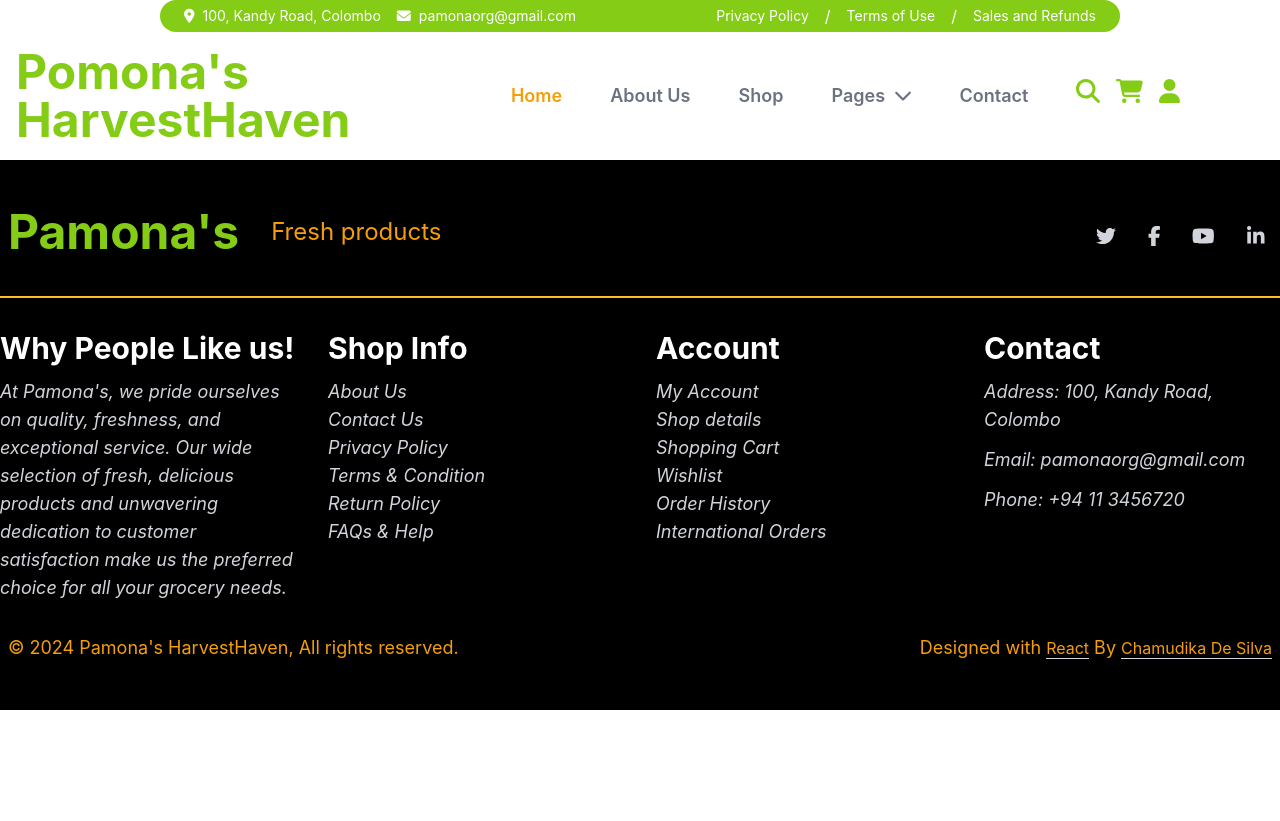
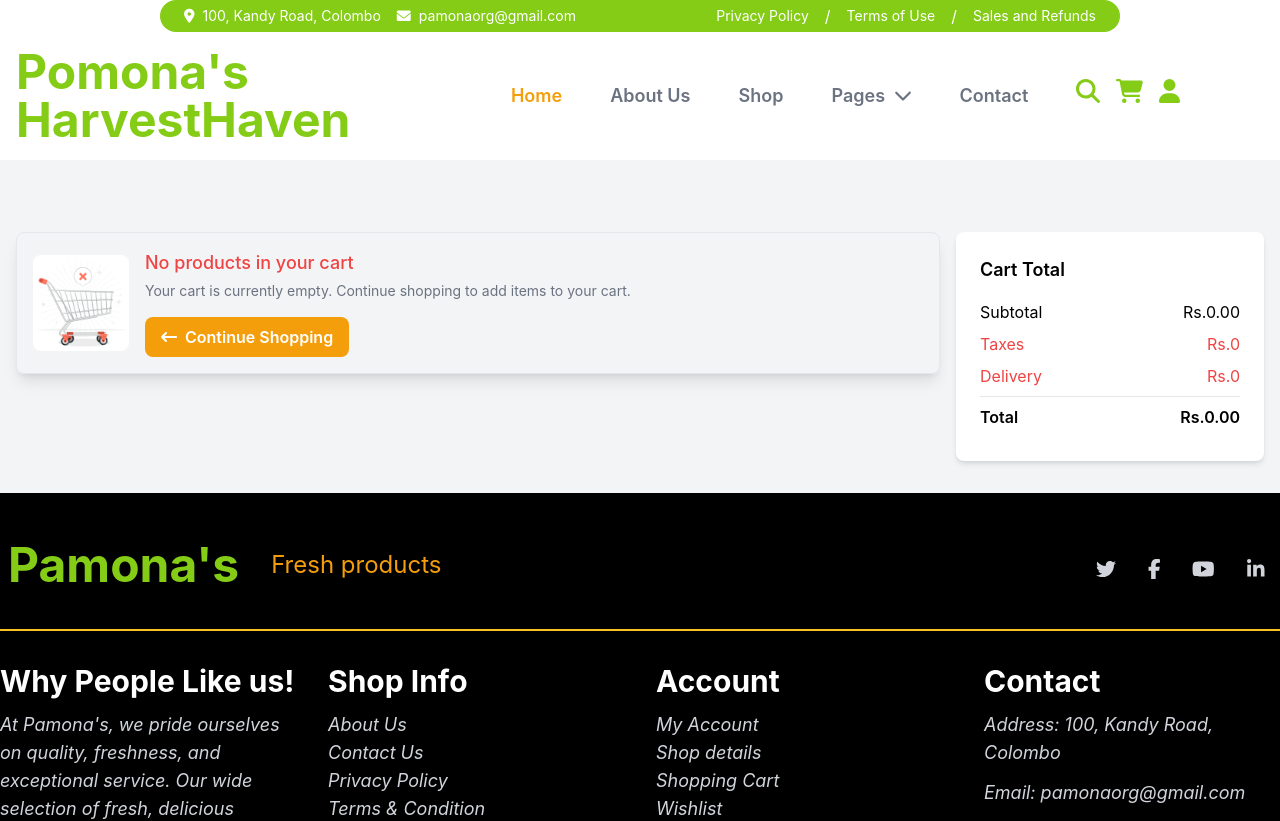
Before and after one commit to ChamudikaDeSilva/Pamonas-Harvest-Haven-Frontend-React, a React (Create React App) app: page /checkout in a window 1280 px wide. Shown: the top 821 px of the page. Before the commit the page ends 800 px from the top, so only its background shows below. Built offline with nearby package versions, Linux system fonts and the light colour scheme.

Commit message:
Checkout Basic Components

```diff
--- a/src/App.js
+++ b/src/App.js
@@ -21,6 +21,8 @@ import { CartProvider } from './CartContext';
 import CartHero from './components/cartComponent/CartHero';
 import CartDetails from './components/cartComponent/CartDetails';
 import { AuthProvider } from './AuthContext';
+import CheckoutCart from './components/CheckoutComponent/CheckoutCart';
+
 
 function App() {
   return (
@@ -68,7 +70,7 @@ function App() {
           }/>
           <Route path="/checkout" element={
             <>
-
+              <CheckoutCart />
             </>
           } />
         </Routes>
--- /dev/null
+++ b/src/components/CheckoutComponent/CheckoutCart.jsx
@@ -0,0 +1,94 @@
+import React, { useContext } from 'react';
+
+
+import { CartContext } from '../../CartContext';
+import EmptyCartMessage from '../cartComponent/EmptyCartMessage';
+
+
+
+const CheckoutCart = () => {
+    const { cartItems } = useContext(CartContext);
+
+    const calculateTotal = () => {
+        return cartItems.reduce((total, item) => total + (parseFloat(item.price) * (item.quantity || 1)), 0);
+    };
+
+
+
+    const hasItems = cartItems.length > 0;
+
+    return (
+        <div className="bg-gray-100 h-auto py-8">
+            <div className="container mx-auto px-4">
+                <div className="flex flex-col md:flex-row gap-4 pt-10">
+                    <div className="md:w-3/4">
+                        {hasItems ? (
+                            <div className="bg-white rounded-lg shadow-md p-6 mb-4">
+                                <table className="min-w-full divide-y-2 divide-gray-200 bg-white text-sm">
+                                    <thead className="pb-2">
+                                        <tr>
+                                            <th className="text-left text-xl text-gray-600 font-bold pb-2">Product</th>
+                                            <th className="text-left text-xl text-gray-600 font-bold pb-2">Price</th>
+                                            <th className="text-left text-xl text-gray-600 font-bold pb-2">Quantity</th>
+                                            <th className="text-left text-xl text-gray-600 font-bold pb-2">Total</th>
+
+                                        </tr>
+                                    </thead>
+                                    <tbody>
+                                        {cartItems.map((item, index) => (
+                                            <tr key={index}>
+                                                <td className="py-4">
+                                                    <div className="flex flex-col md:flex-row items-center">
+                                                        <img
+                                                            className="h-16 w-16 mb-2 md:mb-0 md:mr-4"
+                                                            src={`http://localhost:8000${item.image}`}
+                                                            alt={item.name || 'Product image'}
+                                                        />
+                                                        <span className="font-semibold text-center md:text-left">{item.name || 'Unnamed Product'}</span>
+                                                    </div>
+                                                </td>
+                                                <td className="py-4">Rs.{parseFloat(item.price).toFixed(2)}</td>
+
+                                                <td className="py-4">
+                                                        {item.quantity || 1}
+                                                </td>
+                                                <td className="py-4">Rs.{(parseFloat(item.price) * (item.quantity || 1)).toFixed(2)}</td>
+                                            </tr>
+                                        ))}
+                                    </tbody>
+                                </table>
+                            </div>
+                        ) : (
+                            <EmptyCartMessage />
+                        )}
+                    </div>
+                    <div className="md:w-1/4">
+                        <div className="bg-white rounded-lg shadow-md p-6">
+                            <h2 className="text-lg font-semibold mb-4">Cart Total</h2>
+                            <div className="flex justify-between mb-2">
+                                <span>Subtotal</span>
+                                <span>Rs.{calculateTotal().toFixed(2)}</span>
+                            </div>
+                            <div className="flex justify-between mb-2 text-red-500">
+                                <span>Taxes</span>
+                                <span>Rs.{hasItems ? 1.99 : 0.00}</span>
+                            </div>
+                            <div className="flex justify-between mb-2 text-red-500">
+                                <span>Delivery</span>
+                                <span>Rs.{hasItems ? 222.00 : 0.00}</span>
+                            </div>
+                            <hr className="my-2" />
+                            <div className="flex justify-between mb-2">
+                                <span className="font-semibold">Total</span>
+                                <span className="font-semibold">Rs.{(calculateTotal() + (hasItems ? 1.99 : 0) + (hasItems ? 222.00 : 0)).toFixed(2)}</span>
+                            </div>
+
+                        </div>
+                    </div>
+                </div>
+            </div>
+        </div>
+    );
+};
+
+export default CheckoutCart;
--- a/src/components/cartComponent/CartDetails.jsx
+++ b/src/components/cartComponent/CartDetails.jsx
@@ -1,6 +1,6 @@
 import React, { useContext, useState } from 'react';
 import { FontAwesomeIcon } from '@fortawesome/react-fontawesome';
-import { faTrash } from '@fortawesome/free-solid-svg-icons';
+import { faTrash,faArrowLeftLong } from '@fortawesome/free-solid-svg-icons';
 import { Link, useNavigate } from 'react-router-dom';
 import { CartContext } from '../../CartContext';
 import EmptyCartMessage from './EmptyCartMessage';
@@ -63,7 +63,7 @@ const CartDetails = () => {
                                             <th className="text-left text-xl text-gray-600 font-bold pb-2">Price</th>
                                             <th className="text-left text-xl text-gray-600 font-bold pb-2">Quantity</th>
                                             <th className="text-left text-xl text-gray-600 font-bold pb-2">Total</th>
-                                            <th className="text-left text-xl text-gray-600 font-bold pb-2">Action</th>
+
                                         </tr>
                                     </thead>
                                     <tbody>
@@ -112,9 +112,11 @@ const CartDetails = () => {
                                 </table>
                                 <div className="flex justify-between mt-4">
                                     <Link to="/shop">
-                                        <button className="bg-gray-200 text-gray-700 font-semibold py-2 px-4 rounded-lg">
-                                            Continue Shopping
-                                        </button>
+                                    <button className="bg-amber-500 text-white font-semibold py-2 px-4 rounded-lg flex items-center">
+                                        <FontAwesomeIcon icon={faArrowLeftLong} className="mr-2 text-white" />
+                                        Continue Shopping
+                                    </button>
+
                                     </Link>
                                 </div>
                             </div>
@@ -129,11 +131,11 @@ const CartDetails = () => {
                                 <span>Subtotal</span>
                                 <span>Rs.{calculateTotal().toFixed(2)}</span>
                             </div>
-                            <div className="flex justify-between mb-2">
+                            <div className="flex justify-between mb-2 text-red-500">
                                 <span>Taxes</span>
                                 <span>Rs.{hasItems ? 1.99 : 0.00}</span>
                             </div>
-                            <div className="flex justify-between mb-2">
+                            <div className="flex justify-between mb-2 text-red-500">
                                 <span>Delivery</span>
                                 <span>Rs.{hasItems ? 222.00 : 0.00}</span>
                             </div>
--- a/src/components/cartComponent/EmptyCartMessage.jsx
+++ b/src/components/cartComponent/EmptyCartMessage.jsx
@@ -1,9 +1,11 @@
 import React from 'react';
 import { Link } from 'react-router-dom';
+import { FontAwesomeIcon } from '@fortawesome/react-fontawesome';
+import { faArrowLeftLong } from '@fortawesome/free-solid-svg-icons';
 
 const EmptyCartMessage = () => {
     return (
-        <div className="relative rounded-lg border border-gray-200 shadow-lg p-4 mb-4 transition duration-500 ease-in-out transform hover:scale-105 hover:shadow-xl">
+        <div className="relative rounded-lg border border-gray-200 shadow-lg p-4 mb-4 transition duration-500 ease-in-out transform hover:scale-100 hover:shadow-xl">
             <div className="flex items-center gap-4">
                 <img
                     alt="Empty Cart"
@@ -16,7 +18,8 @@ const EmptyCartMessage = () => {
                         Your cart is currently empty. Continue shopping to add items to your cart.
                     </p>
                     <Link to="/shop">
-                        <button className="mt-2 bg-gray-200 text-gray-700 font-semibold py-2 px-4 rounded-lg hover:bg-gray-300 transition duration-300 ease-in-out">
+                        <button className="mt-2 bg-amber-500 text-white font-semibold py-2 px-4 rounded-lg hover:bg-amber-600 transition duration-300 ease-in-out">
+                            <FontAwesomeIcon icon={faArrowLeftLong} className="mr-2 text-white" />
                             Continue Shopping
                         </button>
                     </Link>
```
